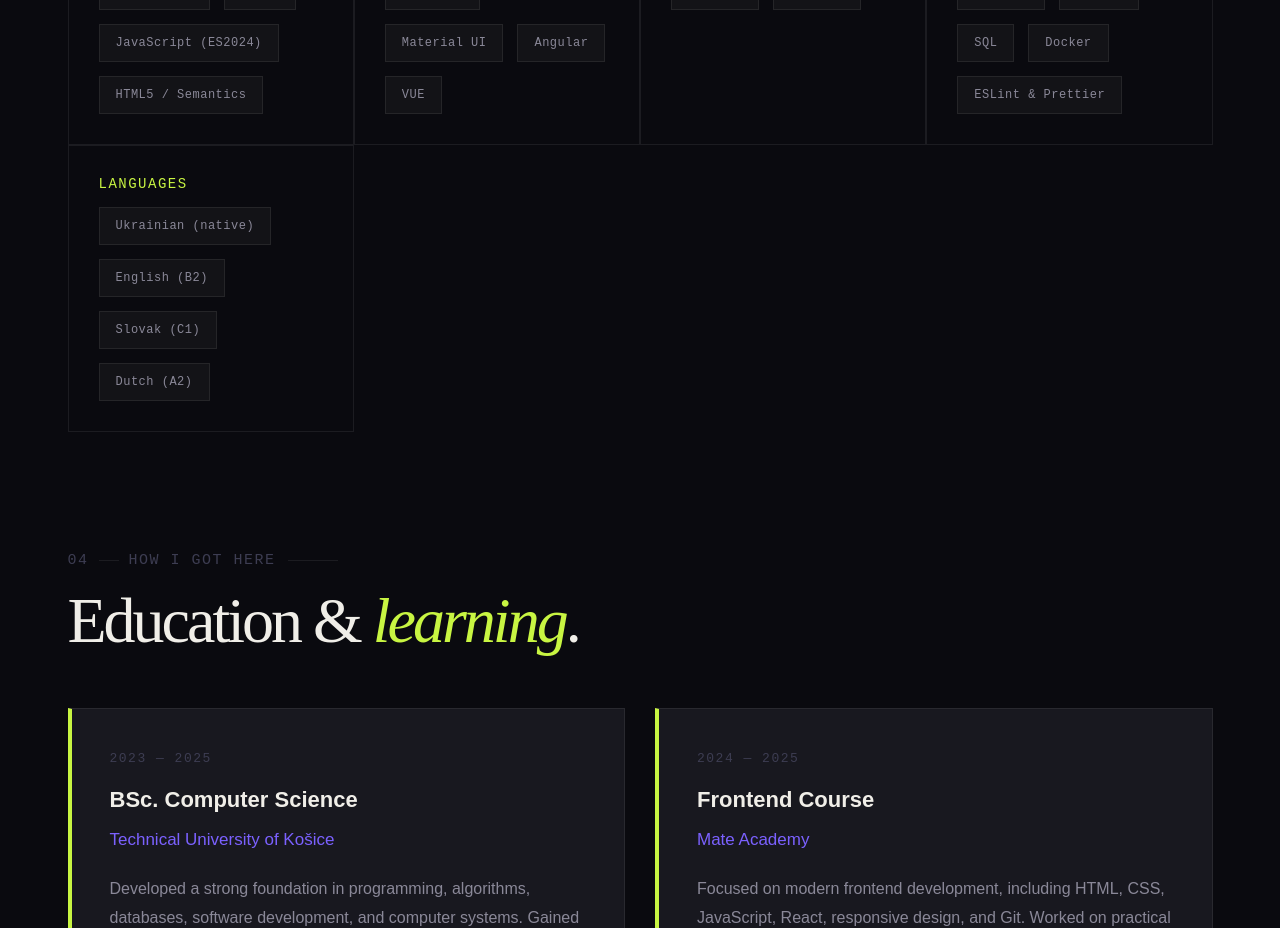
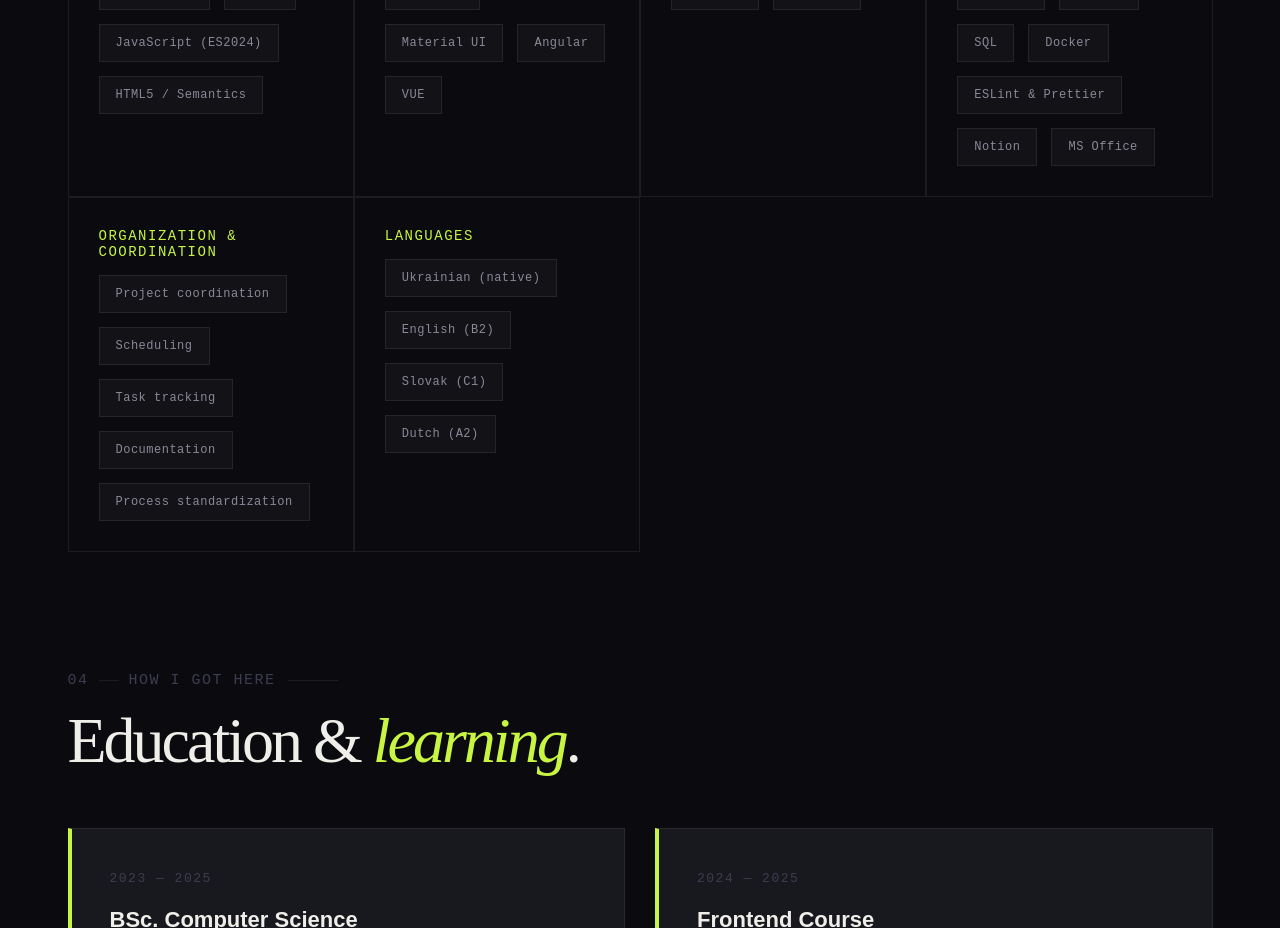
Before and after one commit to Oksigenka/Portfolio_page, a React (Vite) app: page / in a window 1280 px wide. Shown: the part 4120-5048 px from the top of the page. Built offline with nearby package versions, Linux system fonts and the light colour scheme.

Commit message:
add info

```diff
--- a/src/components/Skills/Skills.tsx
+++ b/src/components/Skills/Skills.tsx
@@ -50,6 +50,18 @@ const skillCategories: SkillCategory[] = [
       { name: 'SQL' },
       { name: 'Docker' },
       { name: 'ESLint & Prettier' },
+      { name: 'Notion' },
+      { name: 'MS Office' },
+    ],
+  },
+  {
+    title: 'ORGANIZATION & COORDINATION',
+    skills: [
+      { name: 'Project coordination' },
+      { name: 'Scheduling' },
+      { name: 'Task tracking' },
+      { name: 'Documentation' },
+      { name: 'Process standardization' },
     ],
   },
   {
--- a/src/components/TopBar/TopBar.module.scss
+++ b/src/components/TopBar/TopBar.module.scss
@@ -136,11 +136,11 @@
 }
 
 .icon--burger {
-  background-image: url('./icons/Menu.svg');
+  background-image: url('/icons/Menu.svg');
 }
 
 .icon--close  {
-  background-image: url('./icons/Close.svg');
+  background-image: url('/icons/Close.svg');
 }
 
 .iconButton {
```
